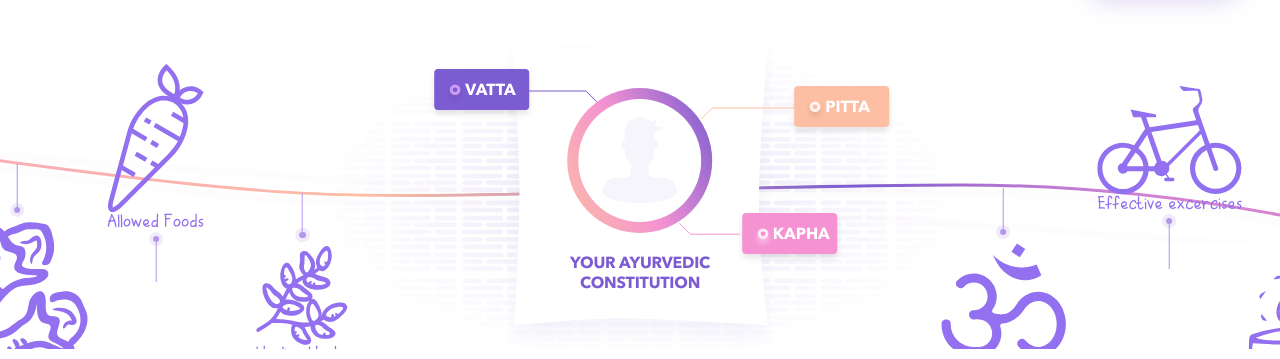
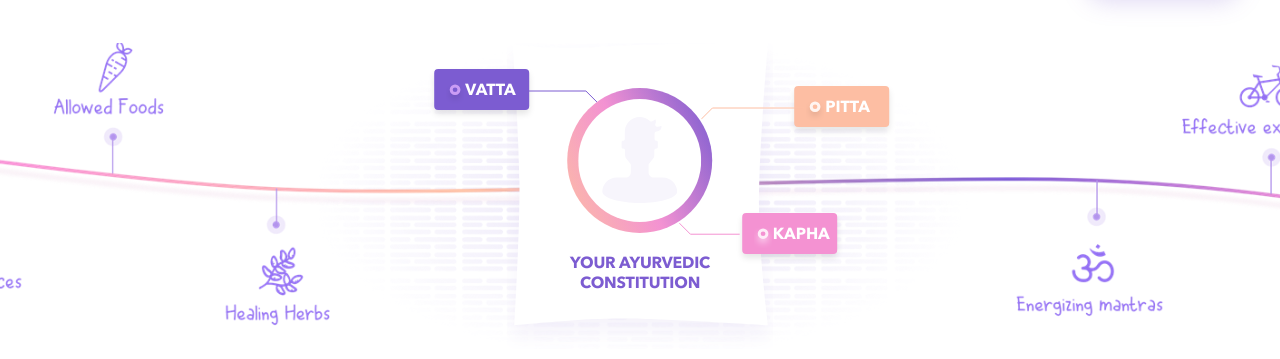
Before and after one commit to mozolevsky/yoga-landing, a website: page app/index.html in a window 1280 px wide. Shown: the part 74-433 px from the top of the page. Drawn offline with Linux system fonts and the light colour scheme.

Commit message:
Replaced line in top block

```diff
--- a/app/index.html
+++ b/app/index.html
@@ -28,14 +28,7 @@
         </div>
 
         <section class="top-block">
-            <div class="top-block__wrapper">
-                <div class="top-block__icon-block"></div>
-                <div class="top-block__icon-block"></div>
-                <div class="top-block__icon-block"></div>
-                <div class="top-block__icon-block"></div>
-                <div class="top-block__icon-block"></div>
-                <div class="top-block__icon-block"></div>
-            </div>
+            <div class="top-block__wrapper"></div>
 
             <div class="top-block__chart-wrapper">
                     <div class="chart">
@@ -49,37 +42,7 @@
                         <span class="chart__marker chart__marker_kapha">Kapha</span>
                     </div>
 
-                    <img src="img/line-gradient.svg" alt="" class="chart__line">
-
-                    <div class="top-block__icon top-block__icon_1">
-                        <img src="img/top-icon-1.svg" alt="" class="top-block__icon-img">
-                        <img src="img/top-title-1.svg" alt="" class="top-block__icon-title">
-                    </div>
-
-                    <div class="top-block__icon top-block__icon_2">
-                        <img src="img/top-icon-2.svg" alt="" class="top-block__icon-img">
-                        <img src="img/top-title-2.svg" alt="" class="top-block__icon-title">
-                    </div>
-
-                    <div class="top-block__icon top-block__icon_3">
-                        <img src="img/top-icon-3.svg" alt="" class="top-block__icon-img">
-                        <img src="img/top-title-3.svg" alt="" class="top-block__icon-title">
-                    </div>
-
-                    <div class="top-block__icon top-block__icon_4">
-                        <img src="img/top-icon-4.svg" alt="" class="top-block__icon-img">
-                        <img src="img/top-title-4.svg" alt="" class="top-block__icon-title">
-                    </div>
-
-                    <div class="top-block__icon top-block__icon_5">
-                        <img src="img/top-icon-5.svg" alt="" class="top-block__icon-img">
-                        <img src="img/top-title-5.svg" alt="" class="top-block__icon-title">
-                    </div>
-
-                    <div class="top-block__icon top-block__icon_6">
-                        <img src="img/top-icon-6.svg" alt="" class="top-block__icon-img">
-                        <img src="img/top-title-6.svg" alt="" class="top-block__icon-title">
-                    </div>
+                    <img src="img/header-bg.png" alt="" class="chart__line">
                 </div>
         </section>
 
--- a/app/sass/_top-block.scss
+++ b/app/sass/_top-block.scss
@@ -165,8 +165,7 @@
         top: 50%;
         left: 50%;
         transform: translate(-50%, -50%);
-        min-width: 1400px;
-        height: 95px;
+        height: 312px;
     }
 
     &__icon-area {
```
Also changed, not shown: app/css/main.css, app/img/header-bg.png (added).
